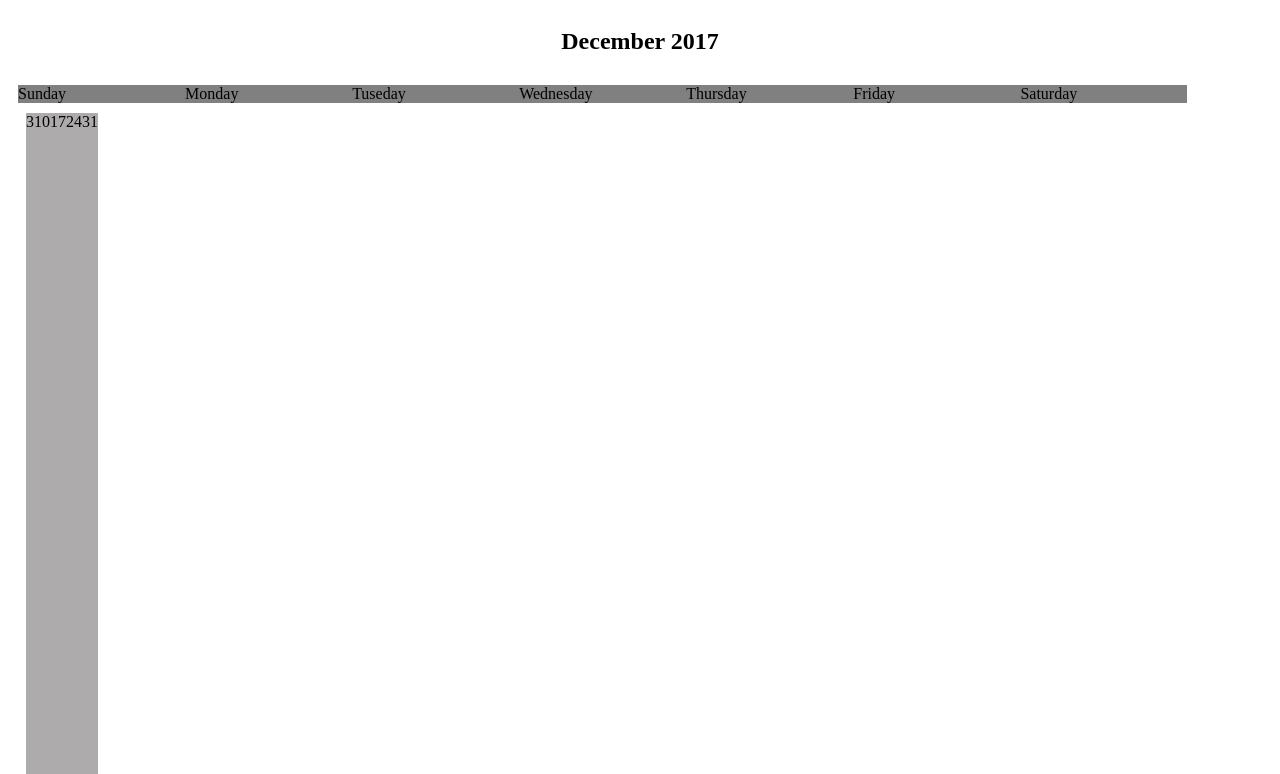
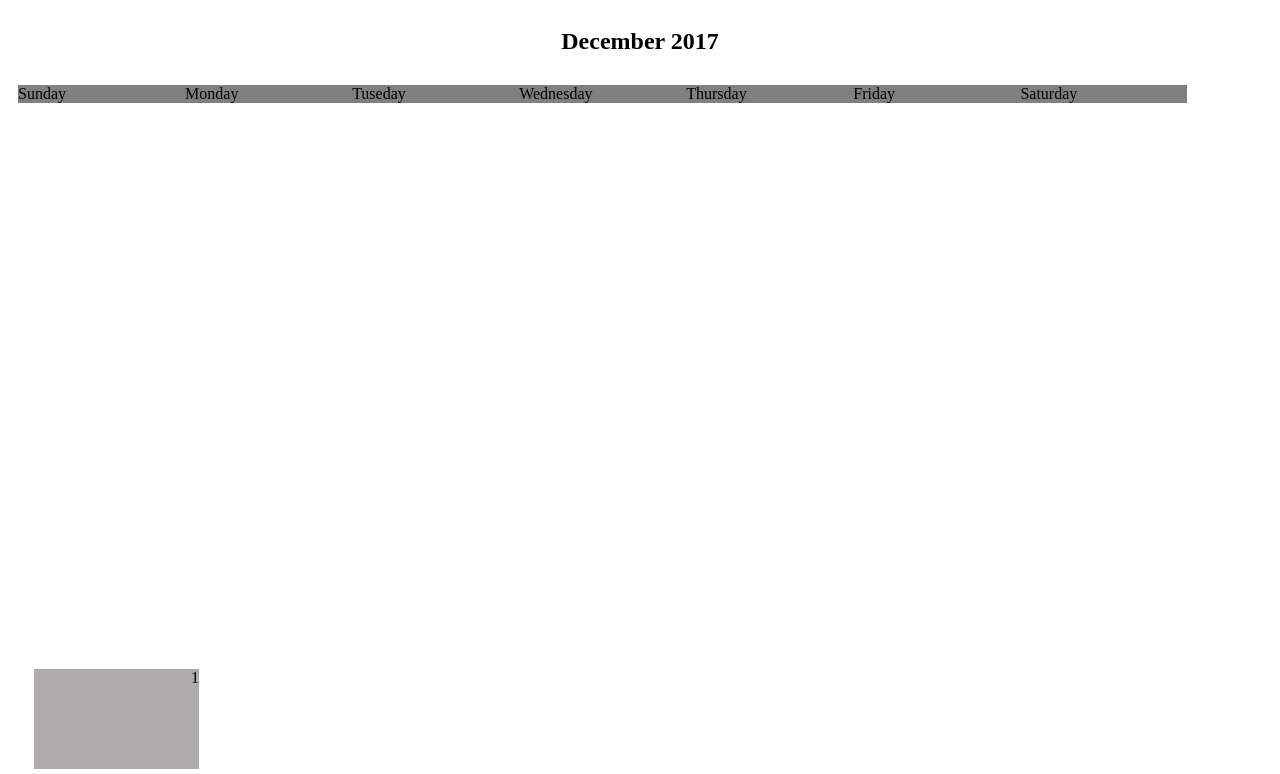
Before and after one commit to Edvinas82/Flexbox-uzduotys, a plain HTML site: page 3Uzd/index.html in a window 1280 px wide. Shown: the top 774 px of the page. Drawn offline with Linux system fonts and the light colour scheme.

Commit message:
Dariau pagal jusu pavyzyzdi - nesigavo

```diff
--- a/3Uzd/style.css
+++ b/3Uzd/style.css
@@ -46,8 +46,6 @@
 }
 
 .menesio-dienu-dezute {
-    display: flex;
-    height: 700px;
-    width: 100%;
-    flex-direction: row;
+    display: block;
+    margin: 8px;
 }
```
